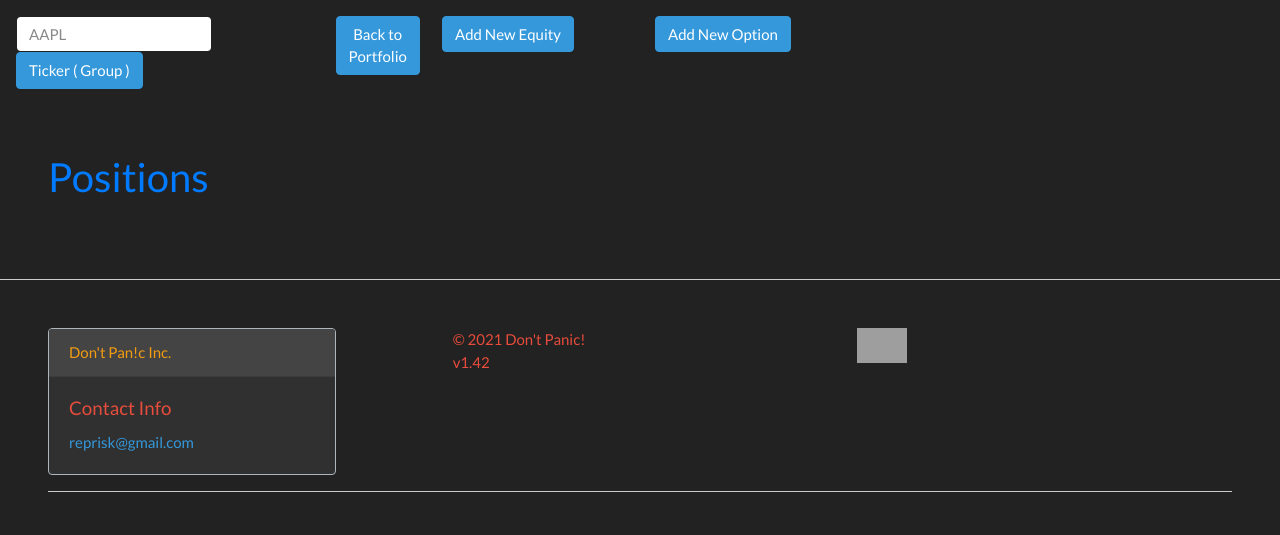
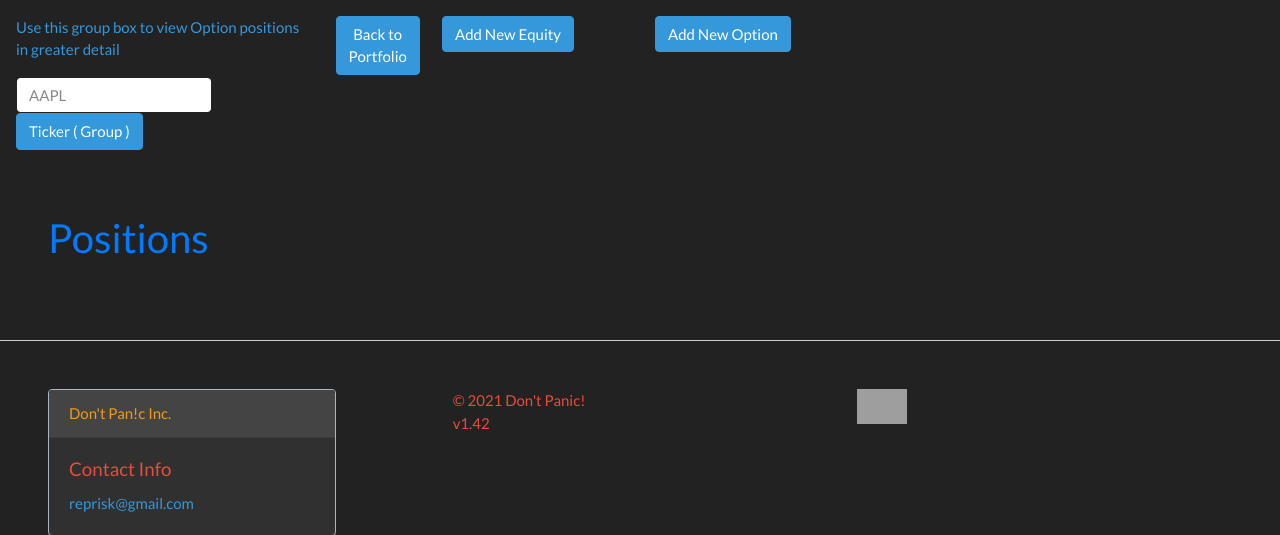
Before and after one commit to RobertPrellwitz/RiskTool, a Python web app: template app/templates/main/portfolio.html in a window 1280 px wide. Shown: the part 71-606 px from the top of the page. Run offline with Jinja, Linux system fonts and the light colour scheme; the template is opened without the code that fills it, so the values that code supplies are empty; some libraries are stand-ins or nearby versions; grey boxes are pictures that could not be loaded.

Commit message:
added some information text about Group button

```diff
--- a/app/templates/main/portfolio.html
+++ b/app/templates/main/portfolio.html
@@ -5,6 +5,7 @@
     <div class="container-fluid p-3">
         <div class="row align-content-center">
             <div class="col-lg-3">
+                <p class="text-info"> Use this group box to view Option positions in greater detail</p>
                 <form class="form-inline my-2 my-lg-0" action="{{  url_for('main.group_page') }}" method="POST">
                     <input class="form-control mr-sm-2" type="text" name="ticker" placeholder="AAPL">
                     <button class="btn btn-info my-2 my-sm-0" type="submit" value="Search">Ticker ( Group )</button>
```
